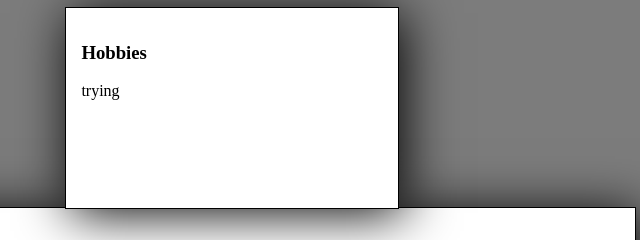
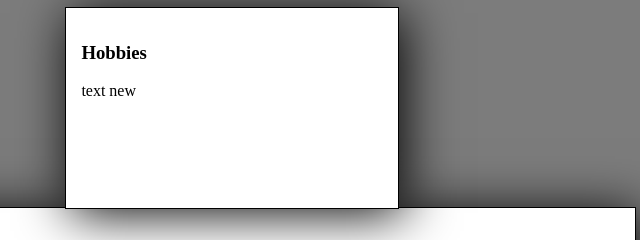
Before and after one commit to Stefan989732/PCO-opdracht-new, a plain HTML site: page profile_page.html in a window 1280 px wide. Shown: the top 240 px of the page, 637-1277 px from the left. Drawn offline with Linux system fonts and the light colour scheme.

Commit message:
first try

```diff
--- a/profile_page.html
+++ b/profile_page.html
@@ -28,7 +28,7 @@
     </div>
     <div class="bodyAll textBoxes hobbies">
         <h3>Hobbies</h3>
-            <p>trying   </p>
+            <p>text new</p>
     </div>
 </body>
 
```
